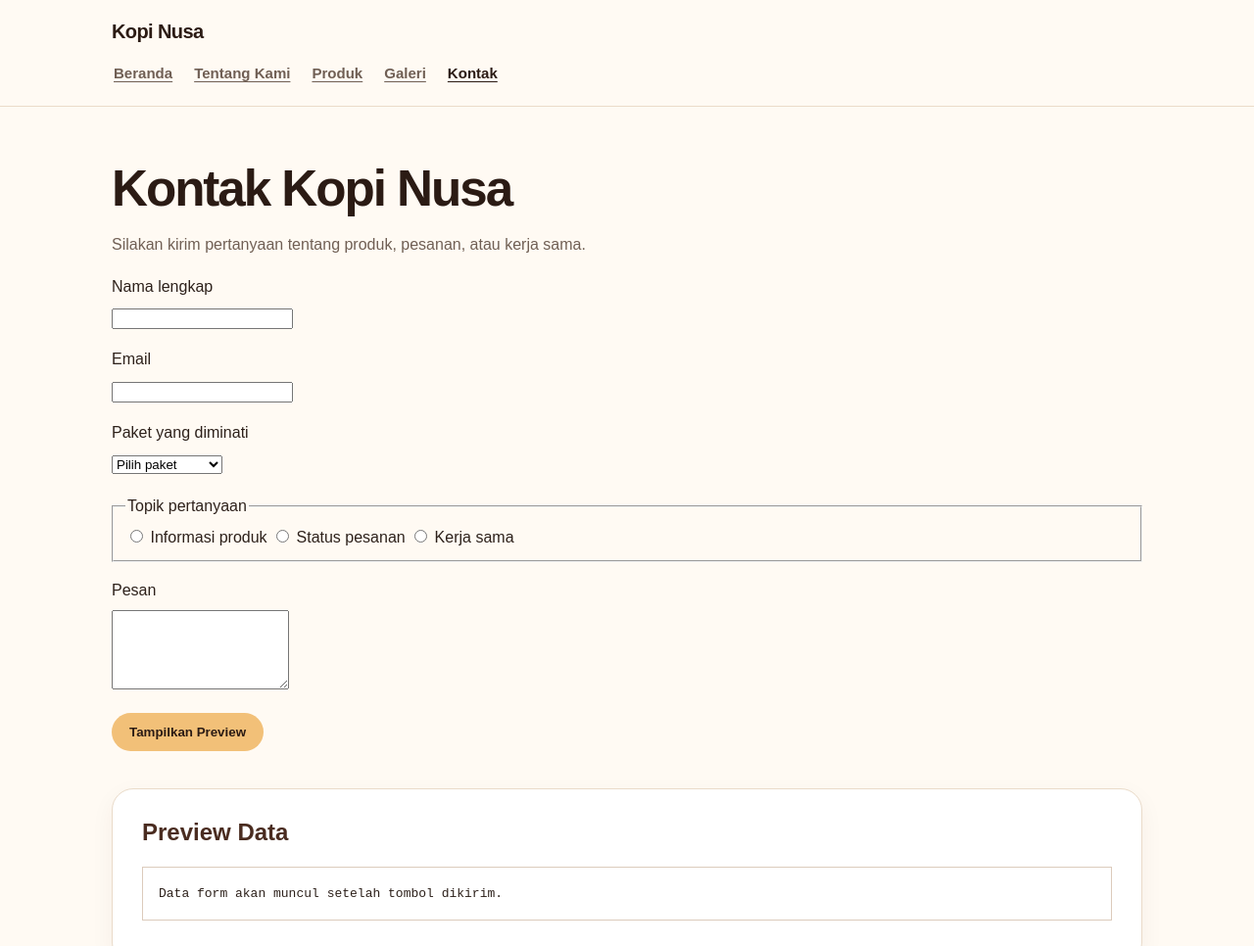
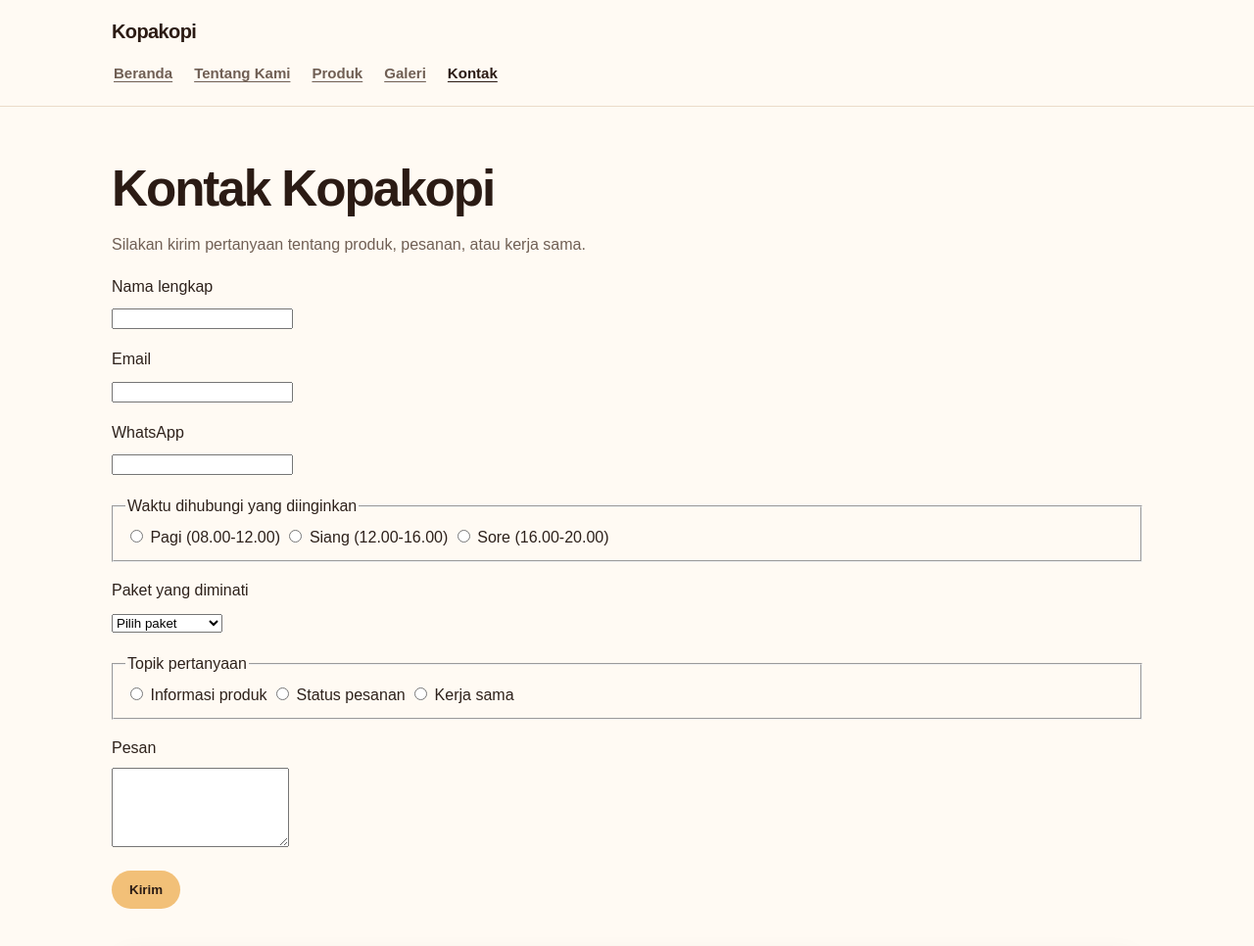
Before and after one commit to nafisahnaila241-crypto/website-umkm, a plain HTML site: page kontak.html in a window 1280 px wide. Shown: the top 966 px of the page at 98% size. Drawn offline with Linux system fonts and the light colour scheme.

Commit message:
feat:tambah kontak p04

```diff
--- a/js/form.js
+++ b/js/form.js
@@ -9,6 +9,8 @@ form.addEventListener("submit", (event) => {
     `Nama: ${data.get("nama")}`,
     `Email: ${data.get("email")}`,
     `Paket: ${data.get("paket")}`,
+    `WhatsApp: ${data.get("whatsapp")}`,
+    `Waktu dihubungi: ${data.get("waktu")}`,
     `Topik: ${data.get("topik")}`,
     `Pesan: ${data.get("pesan")}`,
   ].join("\n");
--- a/kontak.html
+++ b/kontak.html
@@ -3,7 +3,7 @@
   <head>
     <meta charset="utf-8" />
     <meta name="viewport" content="width=device-width, initial-scale=1" />
-    <title>Kontak Kopi Nusa - Website UMKM</title>
+    <title>Kontak Kopakopi - Website UMKM</title>
     <link rel="stylesheet" href="css/style.css" />
     <script src="js/form.js" defer></script>
   </head>
@@ -11,7 +11,7 @@
     <a class="skip-link" href="#konten">Lewati ke konten utama</a>
     <header class="site-header">
       <nav class="nav" aria-label="Navigasi utama">
-        <a class="brand" href="index.html">Kopi Nusa</a>
+        <a class="brand" href="index.html">Kopakopi</a>
         <ul>
           <li><a href="index.html">Beranda</a></li>
           <li><a href="tentang.html">Tentang Kami</a></li>
@@ -22,7 +22,7 @@
       </nav>
     </header>
     <main id="konten" class="page">
-      <h1>Kontak Kopi Nusa</h1>
+      <h1>Kontak Kopakopi</h1>
       <p>Silakan kirim pertanyaan tentang produk, pesanan, atau kerja sama.</p>
 
       <form id="form-kontak" action="#" method="post">
@@ -35,6 +35,18 @@
           <label for="email">Email</label>
           <input id="email" name="email" type="email" autocomplete="email" required />
         </div>
+
+        <div class="field">
+          <label for="whatsapp">WhatsApp</label>
+          <input id="whatsapp" name="whatsapp" type="tel" autocomplete="tel" required />
+        </div>
+
+        <fieldset>
+          <legend>Waktu dihubungi yang diinginkan</legend>
+          <label><input type="radio" name="waktu" value="pagi" required /> Pagi (08.00-12.00)</label>
+          <label><input type="radio" name="waktu" value="siang" /> Siang (12.00-16.00)</label>
+          <label><input type="radio" name="waktu" value="sore" /> Sore (16.00-20.00)</label>
+        </fieldset>
 
         <div class="field">
           <label for="paket">Paket yang diminati</label>
@@ -58,7 +70,7 @@
           <textarea id="pesan" name="pesan" rows="5" required minlength="10"></textarea>
         </div>
 
-        <button type="submit">Tampilkan Preview</button>
+        <button type="submit">Kirim</button>
       </form>
 
       <section aria-labelledby="preview-title">
@@ -67,7 +79,7 @@
       </section>
     </main>
     <footer class="site-footer">
-      <p>&copy; 2026 Kopi Nusa. Data pada halaman ini bersifat dummy.</p>
+      <p>&copy; 2026 Kopakopi. Data pada halaman ini bersifat dummy.</p>
     </footer>
   </body>
 </html>
```
Also changed, not shown: produk.html (+5 -4 lines).
